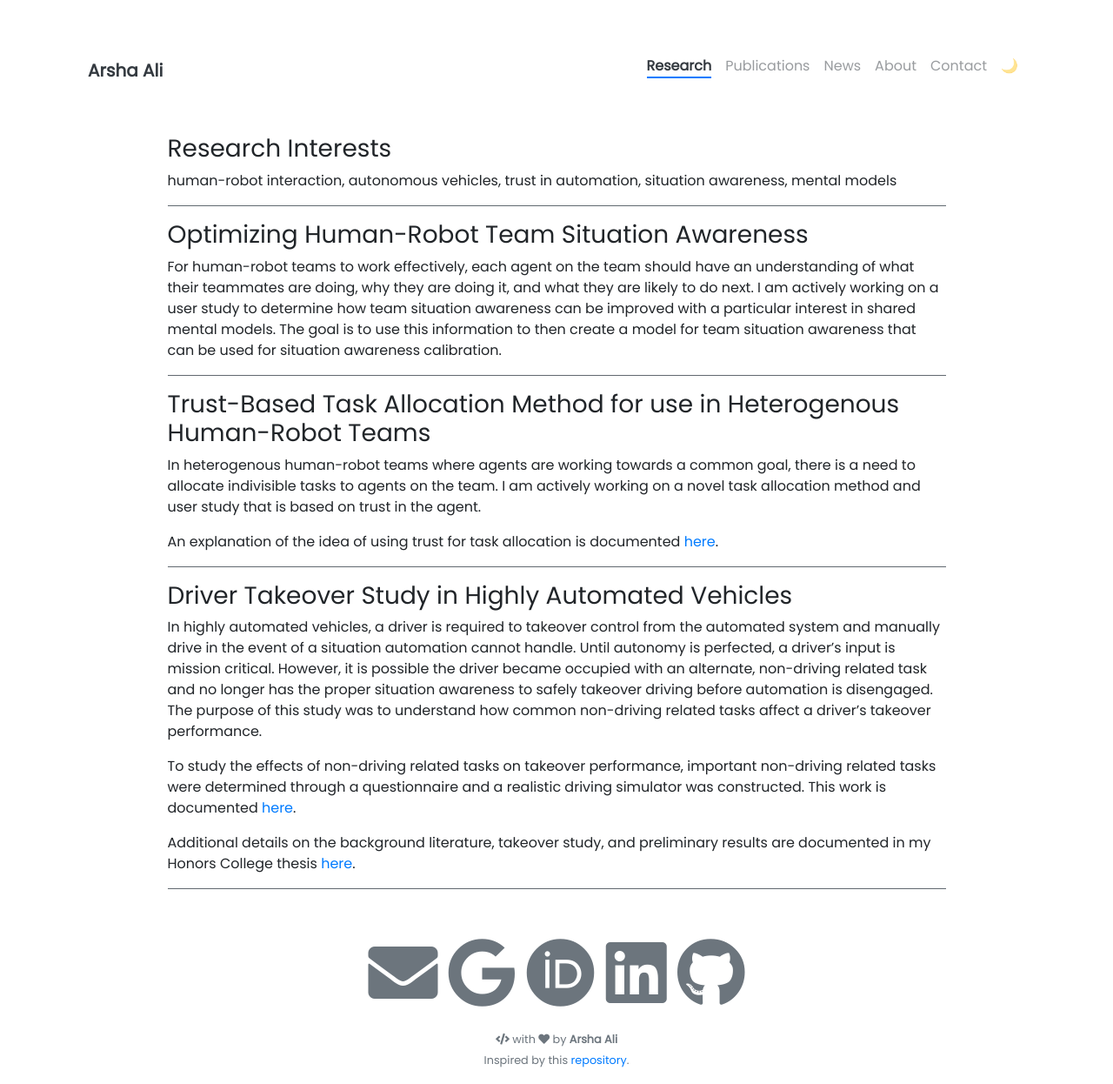
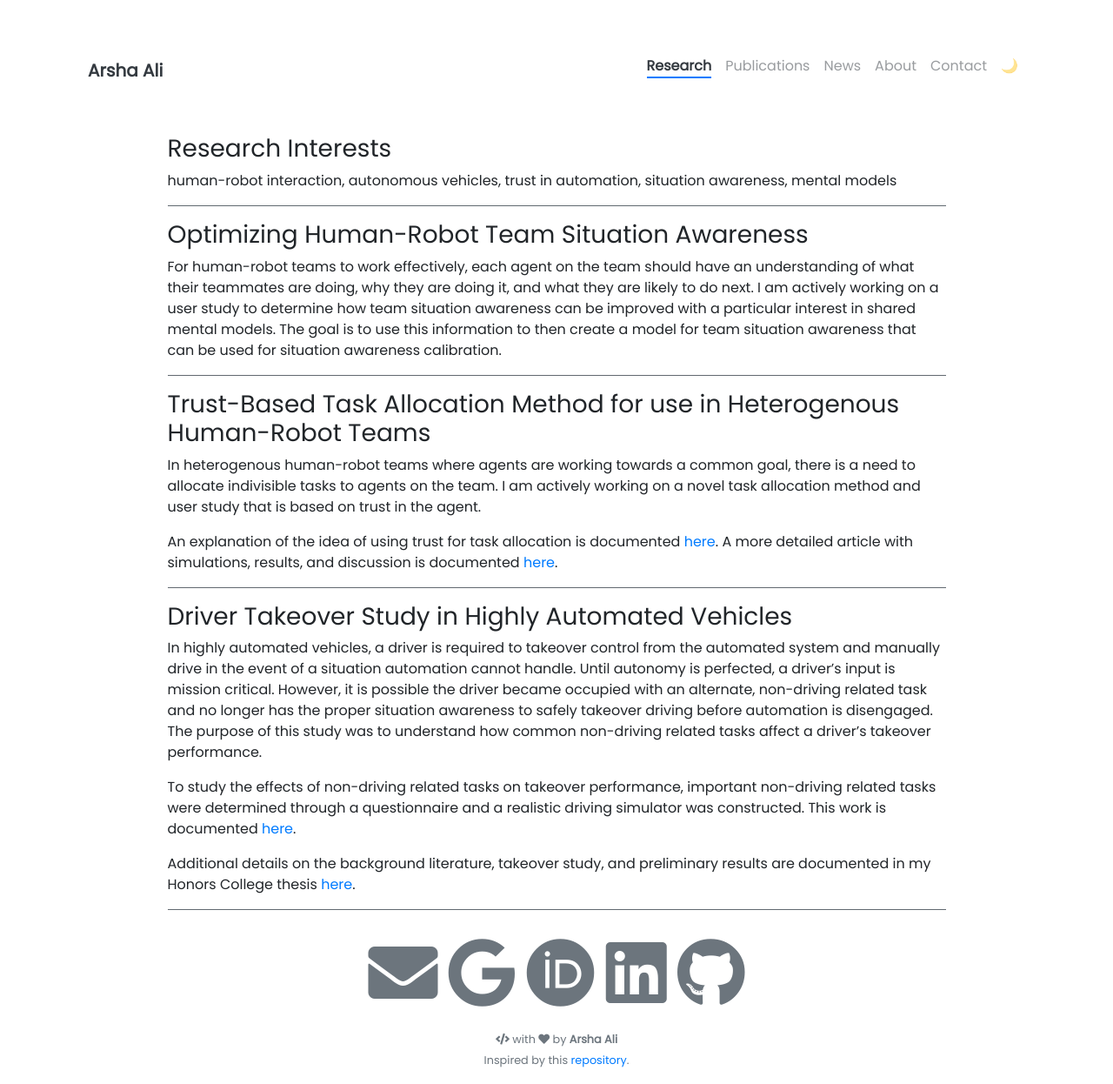
Before and after one commit to arshaali/arshaali.github.io, a Jekyll site: the page built from pages/research.md, in a window 1280 px wide and 1246 px high. Shown: the whole window at 87% size. Built offline with Jekyll 4.4.1, drawn with Linux system fonts in a browser that asks for light colours; nearby versions of some CDN libraries.

Commit message:
Update research.md

```diff
--- a/pages/research.md
+++ b/pages/research.md
@@ -23,7 +23,7 @@ For human-robot teams to work effectively, each agent on the team should have an
 
 In heterogenous human-robot teams where agents are working towards a common goal, there is a need to allocate indivisible tasks to agents on the team. I am actively working on a novel task allocation method and user study that is based on trust in the agent.
 
-An explanation of the idea of using trust for task allocation is documented [here](https://deepblue.lib.umich.edu/handle/2027.42/170403).
+An explanation of the idea of using trust for task allocation is documented [here](https://deepblue.lib.umich.edu/handle/2027.42/170403). A more detailed article with simulations, results, and discussion is documented [here](https://www.nature.com/articles/s41598-022-19140-5).
 
 ---
 
```
